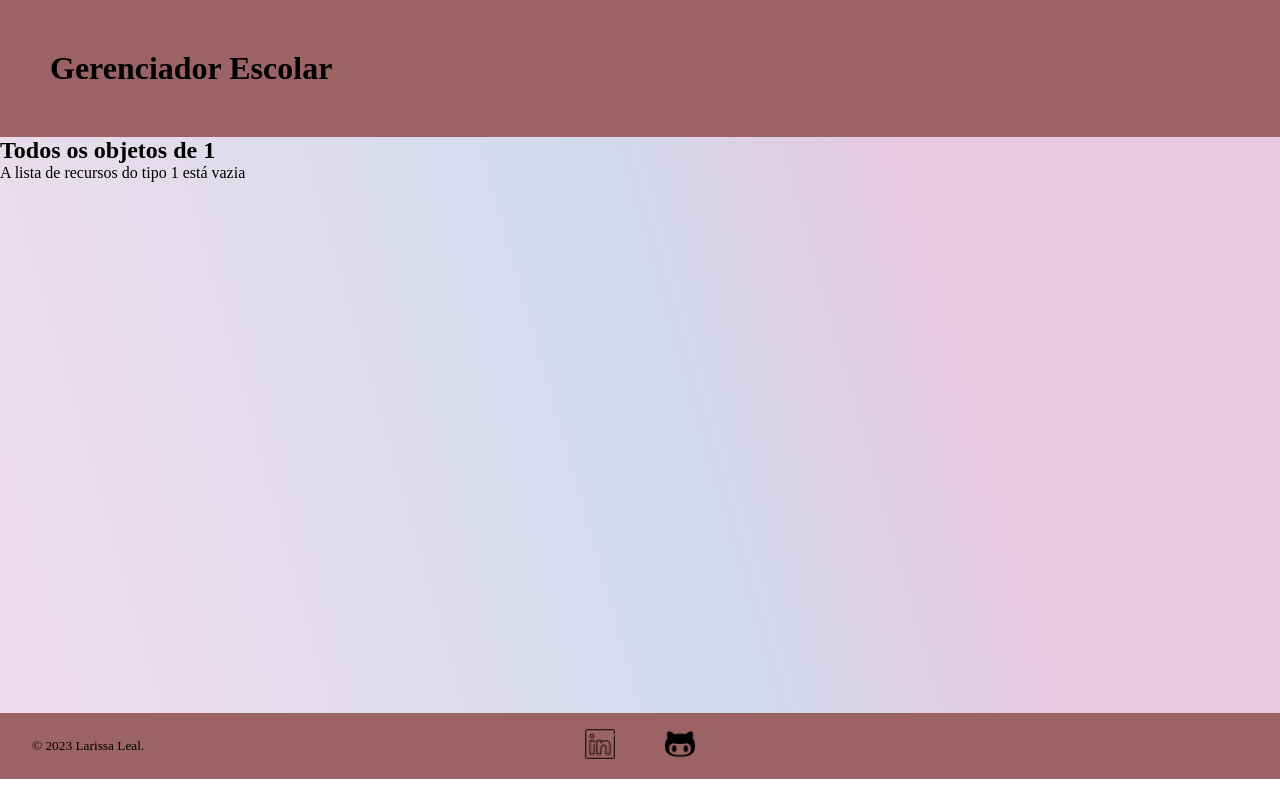
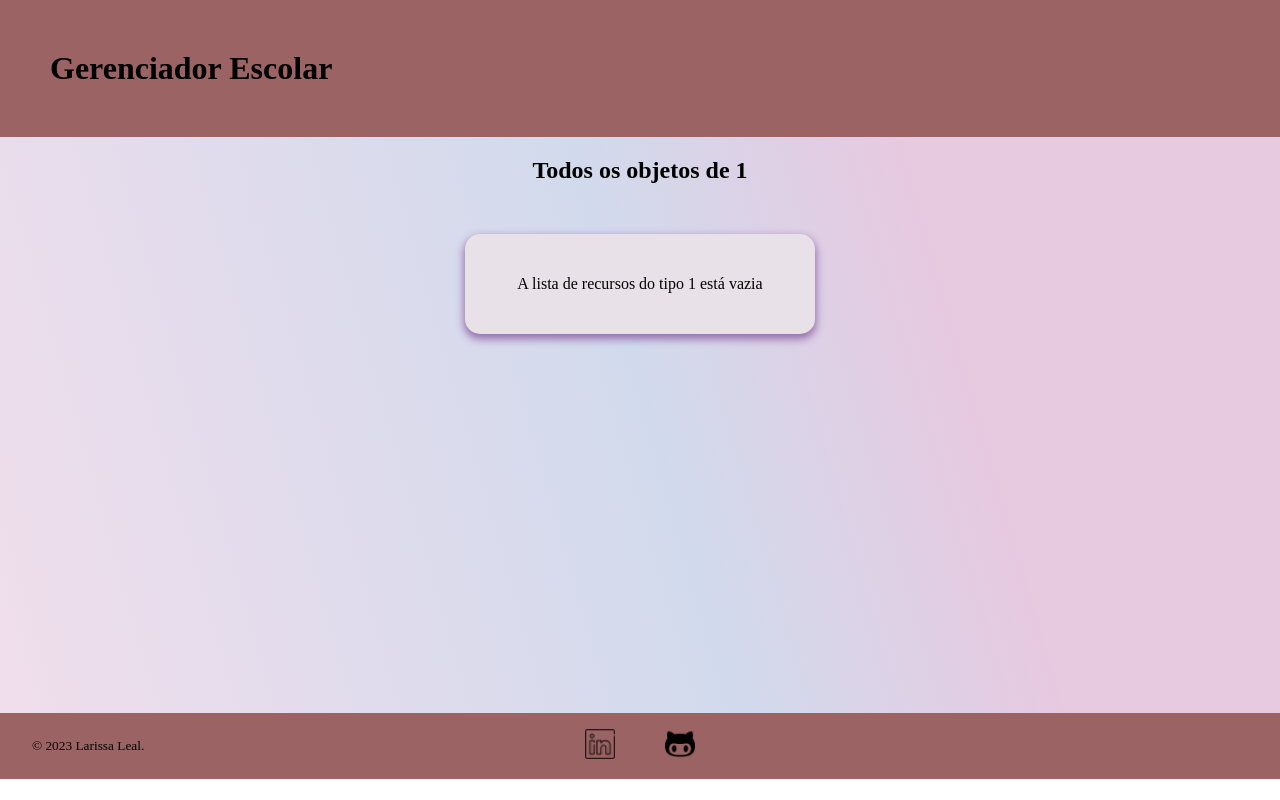
Before and after one commit to LariLealDias/SchoolManager-Front, an Angular app in the folder GerenciadorEscolarFront/: page /get-resource/1 in a window 1280 px wide. Built offline with nearby package versions, Linux system fonts and the light colour scheme.

Commit message:
Feat: styling the Resource component

```diff
--- a/GerenciadorEscolarFront/src/app/components/resource/resource.component.css
+++ b/GerenciadorEscolarFront/src/app/components/resource/resource.component.css
@@ -1,3 +1,12 @@
 .container-resource{
-  border: 2px solid black;
+  display: flex;
+  flex-direction: column;
+  justify-content: center;
+  align-items: center;
+  width: 250px;
+  height: 100px;
+  margin-top: 15px;
+  border-radius: 15px;
+  background-color: #e8e1e8;
+  box-shadow: 0px 4px 8px 1px rgba(148,108,171,1);
 }
--- a/GerenciadorEscolarFront/src/app/components/resource/resource.component.html
+++ b/GerenciadorEscolarFront/src/app/components/resource/resource.component.html
@@ -1,5 +1,5 @@
 <div class="container-resource">
-  <p>ID: {{ resource.id }}</p>
+  <p><b>ID:</b> {{ resource.id }}</p>
   <p>Grade:  {{ resource.grade }}</p>
   <p>section:  {{ resource.section }}</p>
   <p>shift:  {{ resource.shift }}</p>
--- a/GerenciadorEscolarFront/src/app/pages/get-resource/get-resource.component.css
+++ b/GerenciadorEscolarFront/src/app/pages/get-resource/get-resource.component.css
@@ -1,6 +1,34 @@
+.title-page-get-resource{
+  display: flex;
+  align-items: center;
+  justify-content: center;
+}
+.title-page-get-resource h2{
+  margin-top: 20px;
+}
+
 .center-container{
-  border: 2px solid red;
   display: flex;
   justify-content: center;
   align-items: center;
+  flex-direction: column;
+  margin-top: 15px;
+
 }
+
+.empty-array-readClass{
+  display: flex;
+  align-items: center;
+  justify-content: center;
+  margin-top: 50px ;
+}
+.empty-array-readClass p{
+  display: flex;
+  align-items: center;
+  justify-content: center;
+  width: 350px;
+  height: 100px;
+  border-radius: 15px;
+  background-color: #e8e1e8;
+  box-shadow: 0px 4px 8px 1px rgba(148,108,171,1);
+}
--- a/GerenciadorEscolarFront/src/app/pages/get-resource/get-resource.component.html
+++ b/GerenciadorEscolarFront/src/app/pages/get-resource/get-resource.component.html
@@ -1,5 +1,5 @@
 <section>
-  <div>
+  <div class="title-page-get-resource">
     <h2>Todos os objetos de {{ userChoice }}</h2>
   </div>
 
@@ -12,7 +12,7 @@
 </section>
 
 <ng-template #emptyArrayReadClass>
-  <div>
+  <div class="empty-array-readClass">
     <p>A lista de recursos do tipo {{ userChoice }} está vazia</p>
   </div>
 </ng-template>
```
